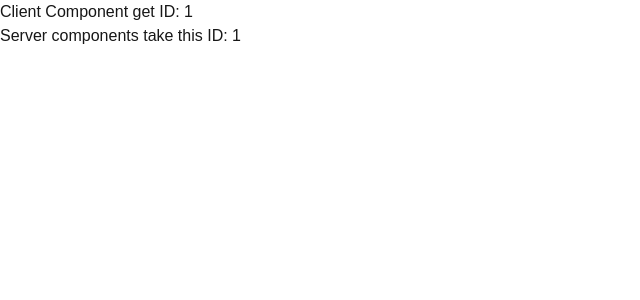
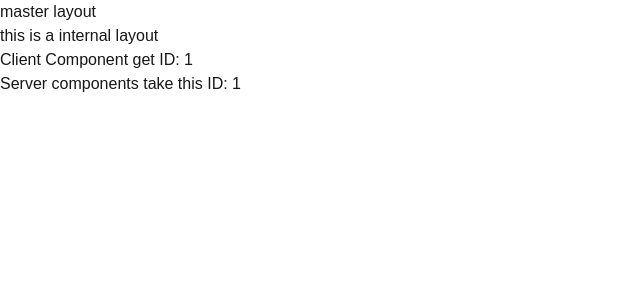
Before and after one commit to peymanahmadian/next_start, a Next.js app: page /products/1 in a window 1280 px wide. Shown: the top 300 px of the page, without its empty margins (0-640 px from the left). Built offline with nearby package versions, Linux system fonts and the light colour scheme.

Commit message:
setup meta data and group routing

```diff
--- a/src/app/layout.tsx
+++ b/src/app/layout.tsx
@@ -27,7 +27,11 @@ export default function RootLayout({
       lang="en"
       className={`${geistSans.variable} ${geistMono.variable} h-full antialiased`}
     >
-      <body className="min-h-full flex flex-col">{children}</body>
+
+      <body className="min-h-full flex flex-col">
+        <div>master layout</div>
+        {children}
+      </body>
     </html>
   );
 }
--- a/src/app/products/[id]/page.tsx
+++ b/src/app/products/[id]/page.tsx
@@ -1,10 +1,15 @@
 import ShowID from "@/components/show-id/ShowID";
+import { Metadata } from "next";
 import {notFound} from "next/navigation";
 type PageProps = {
 	params:Promise<{id:number}>;
 };
-
-export default async function ProductPage(props:{params:Promise<{id:number}>}) {
+export const generateMetadata=async({params}:PageProps):Promise<Metadata>=>{
+	return {
+		title:`Product ${(await params).id}`
+	}
+};
+export default async function ProductPage(props:PageProps) {
 	const { id } = await props.params;
 	if(id>5) return notFound();
 	return <>
--- /dev/null
+++ b/src/app/products/layout.tsx
@@ -0,0 +1,12 @@
+
+
+
+export default function RootLayout({
+  children,
+}: Readonly<{
+  children: React.ReactNode;
+}>) {
+  return (
+    <div><div>this is a internal layout</div><div>{children}</div></div>
+  );
+}
```
Also changed, not shown: 1 other file (tests, documents, lock files or other folders).
